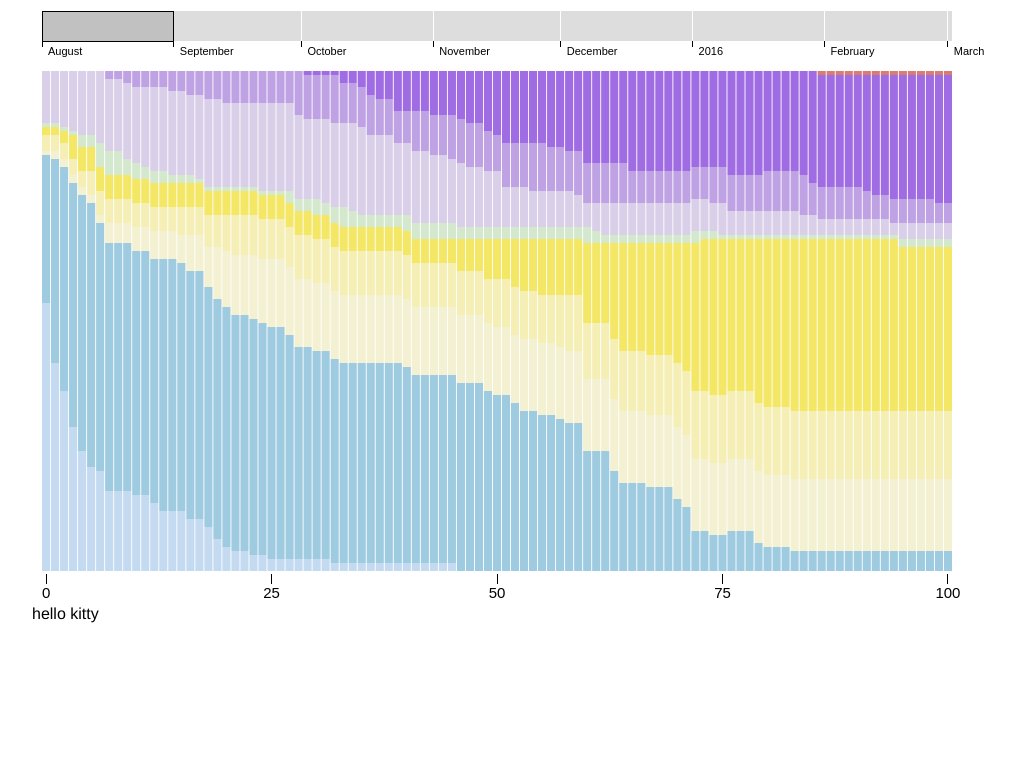
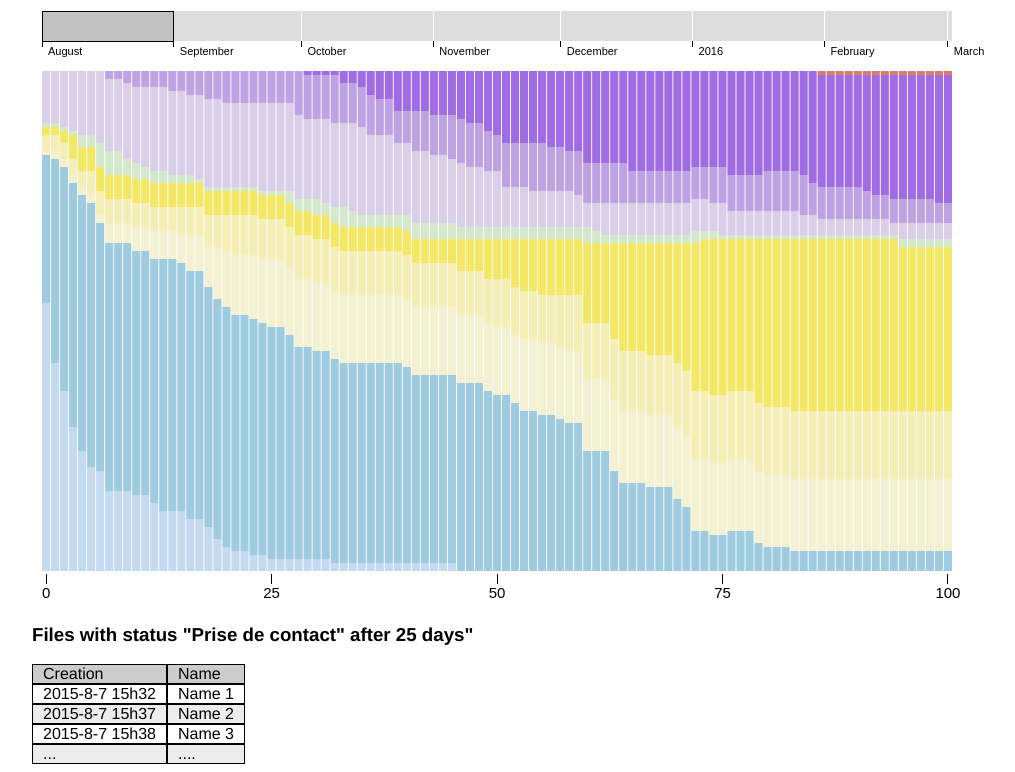
Before and after one commit to sonnenhaft/d3_gaeatan-chart, a plain HTML site: page index.html in a window 1280 px wide. Shown: the part 79-851 px from the top of the page, without its empty margins (128-1143 px from the left). Before the commit the page ends 800 px from the top, so only its background shows below. Drawn offline with nearby package versions, Linux system fonts and the light colour scheme.

Commit message:
fixed tooltip position

```diff
--- a/index.html
+++ b/index.html
@@ -5,9 +5,11 @@
     <title>Chart</title>
 </head>
 <body>
+<div class="app-content">
     <h1>Évolution du statut des ventes sur les 100 premiers jours</h1>
     <div class="custom-chart"></div>
-<script src="libs/d3.js"></script>
+    <!--<script src="libs/d3.js"></script>-->
+    <script src="https://cdnjs.cloudflare.com/ajax/libs/d3/3.5.16/d3.min.js"></script>
     <script src="src/initialize-svg.js"></script>
     <script src="src/data-ui-helpers/data-ui.pick-color.js"></script>
     <script src="src/date-selection-area.js"></script>
@@ -38,6 +40,30 @@
         <div><span class="number">N/A</span>/<span class="max">N/A</span></div>
         <div><span class="percent">N/A</span>%</div>
     </div>
+    <h3>Files with status "Prise de contact" after 25 days"</h3>
+    <table>
+        <tr style="background-color: #CCCCCC">
+            <td>Creation</td>
+            <td>Name</td>
+        </tr>
+        <tr style="background-color: #FFFFFF ">
+            <td>2015-8-7 15h32</td>
+            <td>Name 1</td>
+        </tr>
+        <tr style="background-color: #ECECEC ">
+            <td>2015-8-7 15h37</td>
+            <td>Name 2</td>
+        </tr>
+        <tr style="background-color: #FFFFFF ">
+            <td>2015-8-7 15h38</td>
+            <td>Name 3</td>
+        </tr>
+        <tr style="background-color: #ECECEC ">
+            <td>...</td>
+            <td>....</td>
+        </tr>
+    </table>
+</div>
 
 <script>
     d3.select('.custom-chart').customChart({
@@ -46,6 +72,5 @@
         brushHeight: 30
     });
 </script>
-<div>hello kitty</div>
 </body>
 </html>
--- a/src/chart-area.js
+++ b/src/chart-area.js
@@ -40,8 +40,8 @@ window.d3.selection.prototype.customChart = function ( params ) {
             mouseover: function ( d ) {
                 d3.select(this).attr({ 'stroke-width': 1 });
                 tooltip.style({
-                    left: d3.event.pageX - 45 + 'px',
-                    top: d3.event.pageY - 80 + 'px'
+                    left: d3.event.pageX  + 'px',
+                    top: d3.event.pageY  + 'px'
                 }).transition().duration(100).style({ opacity: 1 });
                 tooltip.select('.number').text(d.y);
                 tooltip.select('.max').text(yMax);
--- a/src/style.css
+++ b/src/style.css
@@ -1,6 +1,8 @@
 
 body {
     font-family: "Helvetica Neue", Helvetica, Arial, sans-serif;
+}
+.app-content {
     margin: auto;
     position: relative;
     width: 960px;
@@ -63,7 +65,7 @@ form {
 }
 
 div#tooltip {
-    position: absolute;
+    position: fixed;
     text-align: center;
     width: 60px;
     padding: 2px;
@@ -75,3 +77,11 @@ div#tooltip {
     pointer-events: none;
     opacity: 0;
 }
+
+table {
+    border-spacing: 0;
+}
+table td {
+    border: 1px solid #000;
+    padding: 0 10px;
+}
```
Lines whose indentation alone changed are shown as unchanged.
